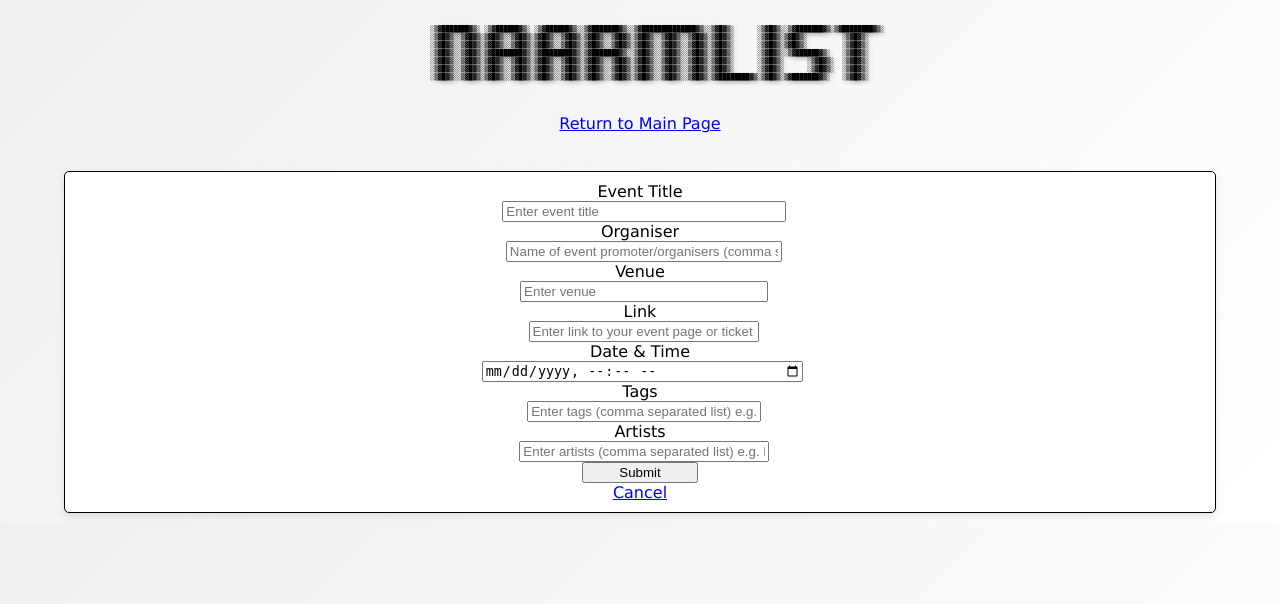
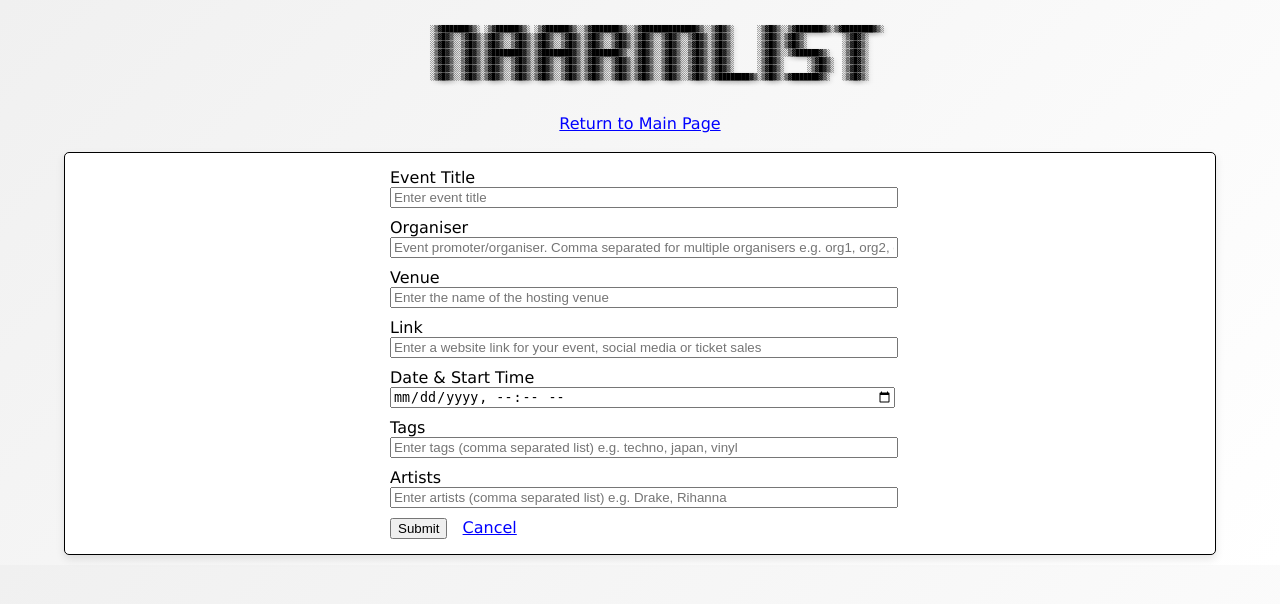
Before and after one commit to naarmlist/naarmlist-site, a Flask app: page /addEvent in a window 1280 px wide. Shown: the top 604 px of the page. Run offline with Flask 3, Linux system fonts and the light colour scheme.

Commit message:
refactor: formatting and event title fix

```diff
--- a/app/static/css/style.css
+++ b/app/static/css/style.css
@@ -17,6 +17,9 @@ h1, h2 {
   font-family: Arial, sans-serif;
   color: #000;
   text-shadow: 2px 2px 4px rgba(0,0,0,0.3);
+}
+mb-3 {
+  text-align: left;
 }
 body {
     background: linear-gradient(135deg, #f0f0f0, #ffffff);
@@ -90,8 +93,9 @@ a {
 }
 .search-container input {
   width: 100%;
-  max-width: 500px;
+  max-width: 1200px; /* Increased from 800px to match container width */
   margin-bottom: 10px;
+  font-size: 16px; /* Added for better readability */
 }
 .search-container .btn-group {
   display: flex;
@@ -109,15 +113,25 @@ a {
 .form-container form {
   display: flex;
   flex-direction: column;
-  align-items: center;
+  align-items: flex-start;
+  width: 100%;
+  max-width: 500px;
+  margin: 0 auto;
 }
+
 .form-container .form-control {
   width: 100%;
-  max-width: 500px;
 }
+
 .form-container .btn {
+  width: auto;
+  margin-right: 10px;
+}
+
+.form-container .mb-3 {
   width: 100%;
-  max-width: 500px;
+  text-align: left;
+  margin: 5px 0;
 }
 .form-container .form-label {
   text-align: left;
--- a/app/templates/add_event.html
+++ b/app/templates/add_event.html
@@ -29,8 +29,6 @@
       </div>
       <br>
     </div>
-    <br>
-
     <!-- Add Event Form -->
     <div class="card p-4 mb-4 form-container">
       <form method="POST" action="/createEvent">
@@ -41,18 +39,18 @@
         <div class="mb-3">
           <label for="organisers" class="form-label">Organiser</label>
           <input type="text" class="form-control" id="organisers" name="organisers"
-            placeholder="Name of event promoter/organisers (comma separated list for multiple organisers)" required>
+            placeholder="Event promoter/organiser. Comma separated for multiple organisers e.g. org1, org2, org3" required>
         </div>
         <div class="mb-3">
           <label for="venue" class="form-label">Venue</label>
-          <input type="text" class="form-control" id="venue" name="venue" placeholder="Enter venue" required>
+          <input type="text" class="form-control" id="venue" name="venue" placeholder="Enter the name of the hosting venue" required>
         </div>
         <div class="mb-3">
           <label for="link" class="form-label">Link</label>
-          <input type="text" class="form-control" id="link" name="link" placeholder="Enter link to your event page or ticket sales" required>
+          <input type="text" class="form-control" id="link" name="link" placeholder="Enter a website link for your event, social media or ticket sales" required>
         </div>
         <div class="mb-3">
-          <label for="datetime" class="form-label">Date & Time</label>
+          <label for="datetime" class="form-label">Date & Start Time</label>
           <input type="datetime-local" class="form-control" id="datetime" name="datetime" required>
         </div>
         <div class="mb-3">
```
Also changed, not shown: app/templates/index.html (+3 -6 lines).
